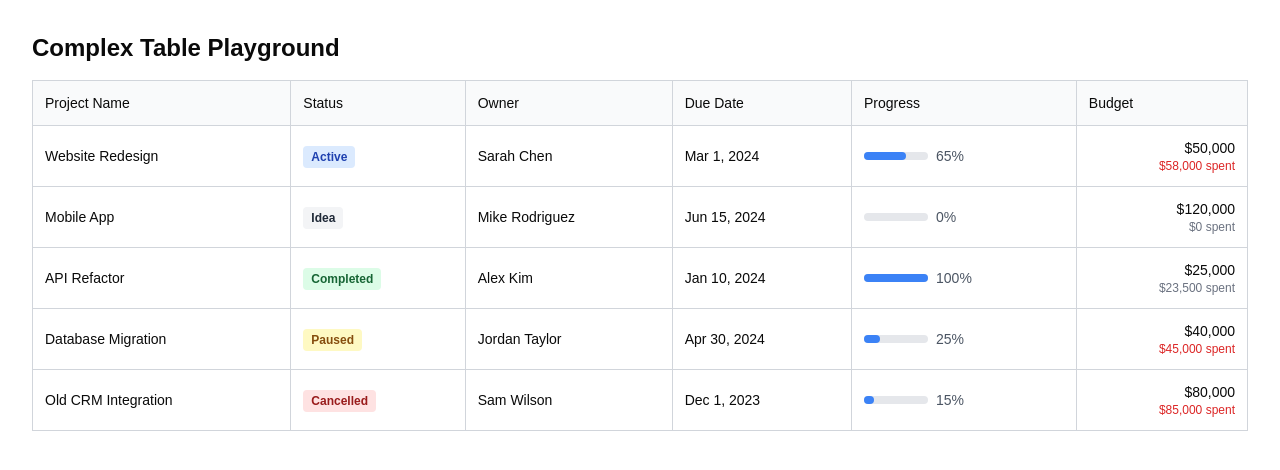
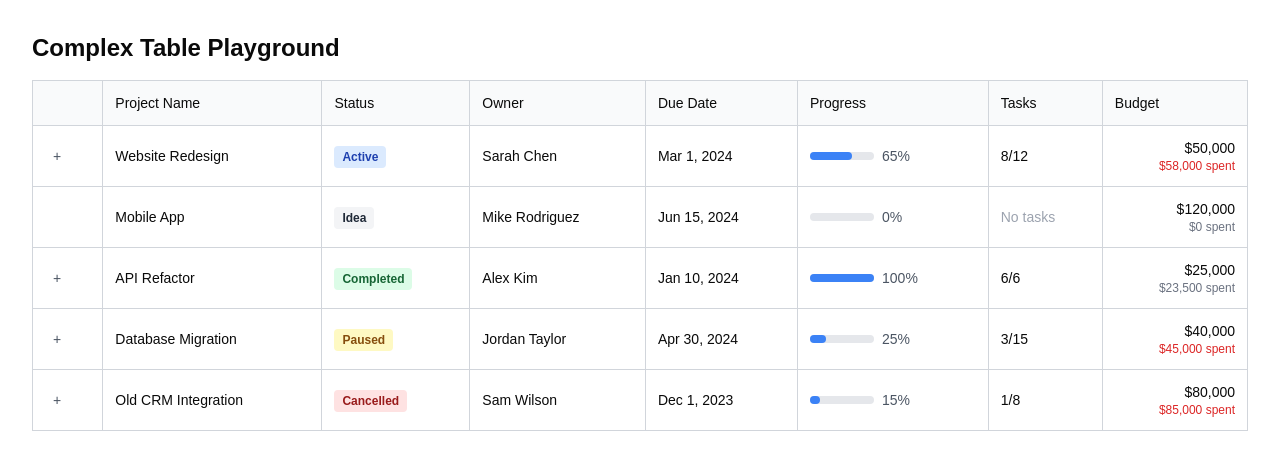
Before and after one commit to malerey/next-complex-table, a Next.js app: page / in a window 1280 px wide. Shown: the top 470 px of the page. Built offline with nearby package versions, Linux system fonts and the light colour scheme.

Commit message:
feat(tasks): add expandable task details

```diff
--- a/components/Table.tsx
+++ b/components/Table.tsx
@@ -1,6 +1,14 @@
 "use client"
 
-import { useReactTable, getCoreRowModel, flexRender, createColumnHelper } from "@tanstack/react-table"
+import { useState } from "react"
+import {
+  useReactTable,
+  getCoreRowModel,
+  flexRender,
+  createColumnHelper,
+  getExpandedRowModel,
+  ExpandedState,
+} from "@tanstack/react-table"
 import { projects } from "@/data/projects"
 import type { Project } from "@/types/project"
 
@@ -40,6 +48,29 @@ const formatCurrency = (amount: number) => {
 }
 
 const columns = [
+  columnHelper.display({
+    id: "expander",
+    header: "",
+    cell: ({ row }) => {
+      if (row.original.tasks.length === 0) {
+        return <div className="w-6"></div>
+      }
+      return (
+        <button
+          onClick={row.getToggleExpandedHandler()}
+          className="w-6 h-6 flex items-center justify-center rounded hover:bg-gray-200 transition-colors group relative"
+          title={row.getIsExpanded() ? "Hide tasks" : "Show tasks"}
+        >
+          <span className="text-gray-600 group-hover:text-gray-800 transition-colors">
+            {row.getIsExpanded() ? "−" : "+"}
+          </span>
+          <div className="absolute bottom-full left-1/2 transform -translate-x-1/2 mb-2 px-2 py-1 bg-gray-800 text-white text-xs rounded opacity-0 group-hover:opacity-100 transition-opacity pointer-events-none whitespace-nowrap z-10">
+            {row.getIsExpanded() ? "Hide tasks" : "Show tasks"}
+          </div>
+        </button>
+      )
+    },
+  }),
   columnHelper.accessor("name", {
     header: "Project Name",
   }),
@@ -78,6 +109,21 @@ const columns = [
       )
     },
   }),
+  columnHelper.display({
+    id: "tasks",
+    header: "Tasks",
+    cell: (info) => {
+      const { taskCount, completedTasks } = info.row.original
+      if (taskCount === 0) {
+        return <span className="text-gray-400 text-sm">No tasks</span>
+      }
+      return (
+        <span className="text-sm">
+          {completedTasks}/{taskCount}
+        </span>
+      )
+    },
+  }),
   columnHelper.accessor("budget", {
     header: "Budget",
     cell: (info) => {
@@ -97,10 +143,19 @@ const columns = [
 ]
 
 export function Table() {
+
+const [expanded, setExpanded] = useState<ExpandedState>({})
+
   const table = useReactTable({
     data: projects,
     columns,
     getCoreRowModel: getCoreRowModel(),
+    getExpandedRowModel: getExpandedRowModel(),
+    onExpandedChange: setExpanded,
+    state: {
+      expanded,
+    },
+    getRowCanExpand: (row) => row.original.tasks.length > 0,
   })
 
   return (
@@ -118,13 +173,34 @@ export function Table() {
       </thead>
       <tbody>
         {table.getRowModel().rows.map((row) => (
-          <tr key={row.id}>
+          <>
+            <tr key={row.id} className="hover:bg-gray-50">
               {row.getVisibleCells().map((cell) => (
                 <td key={cell.id} className="border border-gray-300 p-3 text-sm">
                   {flexRender(cell.column.columnDef.cell, cell.getContext())}
                 </td>
               ))}
             </tr>
+            {row.getIsExpanded() && (
+              <tr key={`${row.id}-expanded`}>
+                <td colSpan={columns.length} className="border border-gray-300 p-0">
+                  <div className="bg-gray-50 p-4">
+                    <h4 className="font-medium text-sm mb-2">Tasks:</h4>
+                    <div className="space-y-1">
+                      {row.original.tasks.map((task) => (
+                        <div key={task.id} className="flex items-center gap-2 text-sm">
+                          <span className={task.completed ? "text-green-600" : "text-gray-600"}>
+                            {task.completed ? "✓" : "○"}
+                          </span>
+                          <span className={task.completed ? "line-through text-gray-500" : ""}>{task.title}</span>
+                        </div>
+                      ))}
+                    </div>
+                  </div>
+                </td>
+              </tr>
+            )}
+          </>
         ))}
       </tbody>
     </table>
--- a/data/projects.ts
+++ b/data/projects.ts
@@ -11,8 +11,17 @@ export const projects: Project[] = [
     progress: 65,
     budget: {
       current: 50000,
-      spent: 58000, // Over budget!
+      spent: 58000,
     },
+    taskCount: 12,
+    completedTasks: 8,
+    tasks: [
+      { id: "1-1", title: "Design mockups", completed: true },
+      { id: "1-2", title: "Frontend development", completed: true },
+      { id: "1-3", title: "Backend API integration", completed: false },
+      { id: "1-4", title: "User testing", completed: false },
+      { id: "1-5", title: "Performance optimization", completed: false },
+    ],
   },
   {
     id: "2",
@@ -26,6 +35,9 @@ export const projects: Project[] = [
       current: 120000,
       spent: 0,
     },
+    taskCount: 0,
+    completedTasks: 0,
+    tasks: [],
   },
   {
     id: "3",
@@ -39,6 +51,16 @@ export const projects: Project[] = [
       current: 25000,
       spent: 23500,
     },
+    taskCount: 6,
+    completedTasks: 6,
+    tasks: [
+      { id: "3-1", title: "Audit existing endpoints", completed: true },
+      { id: "3-2", title: "Design new API structure", completed: true },
+      { id: "3-3", title: "Implement new endpoints", completed: true },
+      { id: "3-4", title: "Update documentation", completed: true },
+      { id: "3-5", title: "Migration scripts", completed: true },
+      { id: "3-6", title: "Testing and deployment", completed: true },
+    ],
   },
   {
     id: "4",
@@ -50,8 +72,17 @@ export const projects: Project[] = [
     progress: 25,
     budget: {
       current: 40000,
-      spent: 45000, // Way over budget!
+      spent: 45000,
     },
+    taskCount: 15,
+    completedTasks: 3,
+    tasks: [
+      { id: "4-1", title: "Schema analysis", completed: true },
+      { id: "4-2", title: "Migration plan", completed: true },
+      { id: "4-3", title: "Backup procedures", completed: true },
+      { id: "4-4", title: "Data transformation scripts", completed: false },
+      { id: "4-5", title: "Testing environment setup", completed: false },
+    ],
   },
   {
     id: "5",
@@ -63,7 +94,14 @@ export const projects: Project[] = [
     progress: 15,
     budget: {
       current: 80000,
-      spent: 85000, // Over budget even though cancelled
+      spent: 85000,
     },
+    taskCount: 8,
+    completedTasks: 1,
+    tasks: [
+      { id: "5-1", title: "Requirements gathering", completed: true },
+      { id: "5-2", title: "API documentation review", completed: false },
+      { id: "5-3", title: "Integration architecture", completed: false },
+    ],
   },
 ]
--- a/types/project.ts
+++ b/types/project.ts
@@ -1,3 +1,5 @@
+import type { Task } from "./task"
+
 export interface Project {
   id: string
   name: string
@@ -10,4 +12,7 @@ export interface Project {
     current: number
     spent: number
   }
+  taskCount: number
+  completedTasks: number
+  tasks: Task[]
 }
--- /dev/null
+++ b/types/task.ts
@@ -0,0 +1,5 @@
+export interface Task {
+  id: string
+  title: string
+  completed: boolean
+}
```
Also changed, not shown: 1 other file (tests, documents, lock files or other folders). Lines whose indentation alone changed are shown as unchanged.
